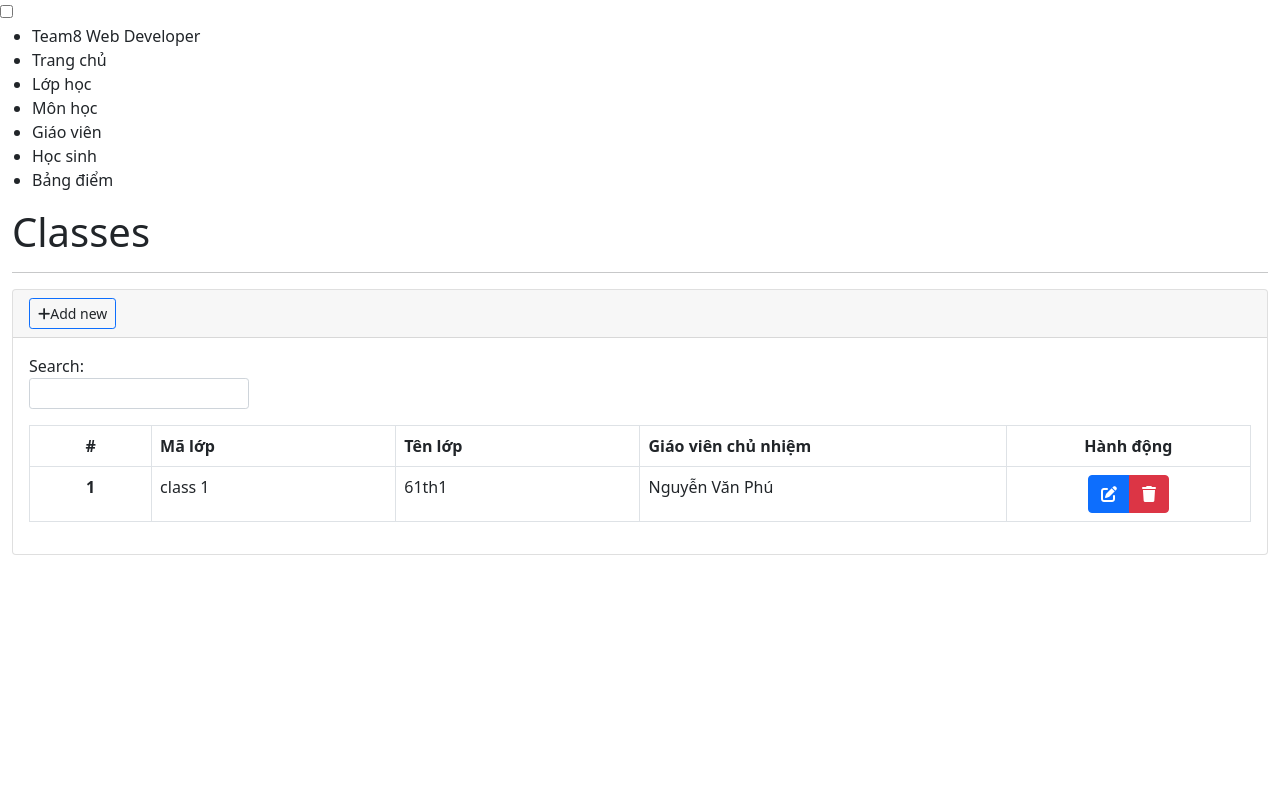
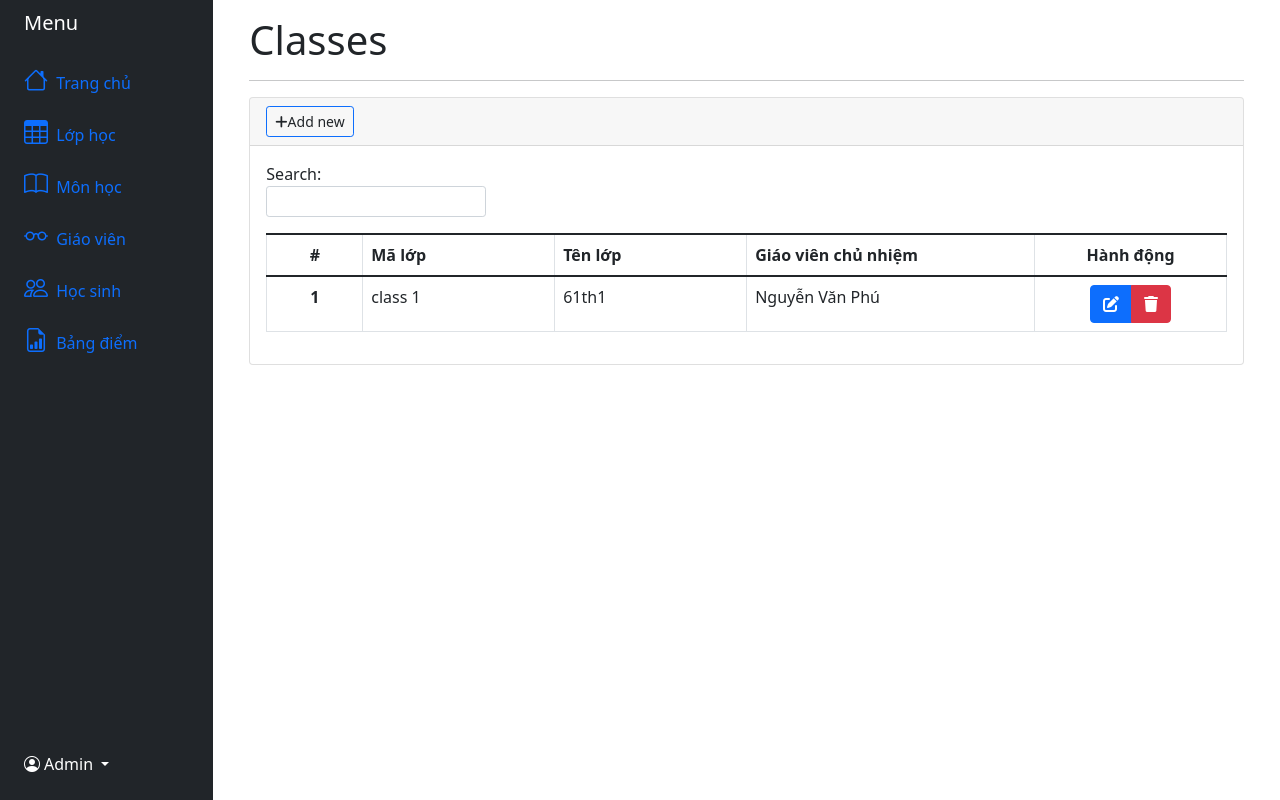
Before and after one commit to DuyLoR/BAITAPLON_QLHS, a PHP site: page /admin-index.php in a window 1280 px wide. Run offline with PHP 8.4, Linux system fonts and the light colour scheme; some libraries are stand-ins or nearby versions.

Commit message:
đổi sidebar và font chữ

```diff
--- a/admin/admin-index.php
+++ b/admin/admin-index.php
@@ -5,62 +5,105 @@
     <meta charset="UTF-8">
     <meta http-equiv="X-UA-Compatible" content="IE=edge">
     <meta name="viewport" content="width=device-width, initial-scale=1.0">
+    <link rel="stylesheet" href="https://cdn.jsdelivr.net/npm/bootstrap-icons@1.6.1/font/bootstrap-icons.css">
+    <link href="https://cdn.jsdelivr.net/npm/bootstrap@5.1.3/dist/css/bootstrap.min.css" rel="stylesheet" integrity="sha384-1BmE4kWBq78iYhFldvKuhfTAU6auU8tT94WrHftjDbrCEXSU1oBoqyl2QvZ6jIW3" crossorigin="anonymous">
     <link rel="stylesheet" href="https://cdnjs.cloudflare.com/ajax/libs/font-awesome/6.0.0-beta2/css/all.min.css">
-    <link href="https://cdn.jsdelivr.net/npm/bootstrap@5.0.2/dist/css/bootstrap.min.css" rel="stylesheet" integrity="sha384-EVSTQN3/azprG1Anm3QDgpJLIm9Nao0Yz1ztcQTwFspd3yD65VohhpuuCOmLASjC" crossorigin="anonymous">
     <link rel="stylesheet" href="../assets/css/table-data.css">
     <link rel="stylesheet" href="../assets/css/sidebar.css">
     <script src="https://code.jquery.com/jquery-3.6.0.js" integrity="sha256-H+K7U5CnXl1h5ywQfKtSj8PCmoN9aaq30gDh27Xc0jk=" crossorigin="anonymous"></script>
-    <script src="https://cdn.jsdelivr.net/npm/bootstrap@5.0.2/dist/js/bootstrap.bundle.min.js" integrity="sha384-MrcW6ZMFYlzcLA8Nl+NtUVF0sA7MsXsP1UyJoMp4YLEuNSfAP+JcXn/tWtIaxVXM" crossorigin="anonymous"></script>
+    <script src="https://cdn.jsdelivr.net/npm/bootstrap@5.1.3/dist/js/bootstrap.bundle.min.js" integrity="sha384-ka7Sk0Gln4gmtz2MlQnikT1wXgYsOg+OMhuP+IlRH9sENBO0LRn5q+8nbTov4+1p" crossorigin="anonymous"></script>
     <title>Trường team8</title>
 </head>
 
 <body>
-    <!-- sidebar -->
-    <div class="header"></div>
-    <input type="checkbox" class="openSidebarMenu" id="openSidebarMenu">
-    <label for="openSidebarMenu" class="sidebarIconToggle">
-        <div class="spinner diagonal part-1"></div>
-        <div class="spinner horizontal"></div>
-        <div class="spinner diagonal part-2"></div>
-    </label>
-    <div id="sidebarMenu">
-        <ul class="sidebarMenuInner">
-            <!-- user info -->
-            <li>Team8 <span>Web Developer</span></li>
-            <li id="dashboard"><a>Trang chủ</a></li>
-            <li id="classes"><a>Lớp học</a></li>
-            <li id="subjects"><a id="">Môn học</a></li>
-            <li id="teachers"><a id="">Giáo viên</a></li>
-            <li id="students"><a id="">Học sinh</a></li>
-            <li id="results"><a id="">Bảng điểm</a></li>
-        </ul>
+    <div class="container-fluid">
+        <div class="row flex-nowrap">
+            <div class="col-auto col-md-3 col-xl-2 px-sm-2 bg-dark px-0">
+                <div class="d-flex flex-column align-items-center align-items-sm-start px-3 pt-2 text-white min-vh-100">
+                    <a class="d-flex align-items-center pb-3 mb-md-0 me-md-auto text-white text-decoration-none">
+                        <span class="fs-5 d-none d-sm-inline">Menu</span>
+                    </a>
+                    <ul class="nav nav-pills flex-column mb-sm-auto mb-0 align-items-center align-items-sm-start" id="menu">
+                        <li id="dashboard" class="nav-item">
+                            <a href="#" class="nav-link align-middle px-0">
+                                <i class="fs-4 bi-house"></i> <span class="ms-1 d-none d-sm-inline">Trang chủ</span>
+                            </a>
+                        </li>
+
+                        <li id="dashboard" class="nav-item">
+                            <a href="#" class="nav-link px-0 align-middle">
+                                <i class="fs-4 bi-table"></i> <span class="ms-1 d-none d-sm-inline">Lớp học</span>
+                            </a>
+                        </li>
+
+                        <li id="subjects" class="nav-item">
+                            <a href="#" class="nav-link px-0 align-middle">
+                                <i class="fs-4 bi-book"></i> <span class="ms-1 d-none d-sm-inline">Môn học</span>
+                            </a>
+                        </li>
+
+                        <li id="teachers" class="nav-item">
+                            <a href="#" class="nav-link px-0 align-middle">
+                                <i class="fs-4 bi-eyeglasses"></i> <span class="ms-1 d-none d-sm-inline">Giáo viên</span>
+                            </a>
+                        </li>
+
+                        <li id="students" class="nav-item">
+                            <a href="#" class="nav-link px-0 align-middle">
+                                <i class="fs-4 bi-people"></i> <span class="ms-1 d-none d-sm-inline">Học sinh</span> </a>
+                        </li>
+
+                        <li id="results" class="nav-item">
+                            <a href="#" class="nav-link px-0 align-middle">
+                                <i class="fs-4 bi-file-earmark-bar-graph"></i> <span class="ms-1 d-none d-sm-inline">Bảng điểm</span>
+                            </a>
+                        </li>
+                    </ul>
+                    <hr>
+                    <div class="dropdown pb-4">
+                        <a href="#" class="d-flex align-items-center text-white text-decoration-none dropdown-toggle" id="dropdownUser1" data-bs-toggle="dropdown" aria-expanded="false">
+                            <i class="fs bi-person-circle"></i>
+                            <span class="d-none d-sm-inline mx-1">Admin</span>
+                        </a>
+                        <ul class="dropdown-menu dropdown-menu-dark text-small shadow">
+                            <li><a class="dropdown-item" href="#">Đổi mật khẩu</a></li>
+                            <li>
+                                <hr class="dropdown-divider">
+                            </li>
+                            <li><a class="dropdown-item" href="">Đăng xuất</a></li>
+                        </ul>
+                    </div>
+                </div>
+            </div>
+            <div id="contents" class="col py-3">
+                <?php include 'classes.php'; ?>
+            </div>
+        </div>
     </div>
-    <div id='center' class="main center">
-        <?php include 'classes.php' ?>
-    </div>
+
     <script>
         $(document).ready(function() {
             $("#dashboard").click(function() {
-                $("#center").load('dashboard.php'); //? đẩy dữ liệu thay thế vào ô div có id là center(dòng 41)
+                $("#contents").load('dashboard.php'); //? đẩy dữ liệu thay thế vào ô div có id là contents(dòng 41)
 
             });
 
             $("#classes").click(function() {
-                $("#center").load('classes.php');
+                $("#contents").load('classes.php');
             });
 
             $("#subjects").click(function() {
-                $("#center").load('subjects.php');
+                $("#contents").load('subjects.php');
             });
 
             $("#teachers").click(function() {
-                $("#center").load('teachers.php');
+                $("#contents").load('teachers.php');
             });
             $("#students").click(function() {
-                $("#center").load('students.php');
+                $("#contents").load('students.php');
             });
             $("#results").click(function() {
-                $("#center").load('results.php');
+                $("#contents").load('results.php');
             });
         });
     </script>
--- a/assets/css/login.css
+++ b/assets/css/login.css
@@ -1,8 +1,14 @@
+@import url('https://fonts.googleapis.com/css?family=Varela+Round');
+html,
 body {
 	background-color: #6cf;
 	font-size: 14px;
 	color: #fff;
+	font-family: 'Varela Round', sans-serif;
+	padding: 0;
+	margin: 0;
 }
+
 .login-container {
 	top: 0;
 	bottom: 0;
```
Also changed, not shown: assets/css/sidebar.css (deleted, +0 -147 lines), assets/css/table-data.css (+12 -0 lines).
